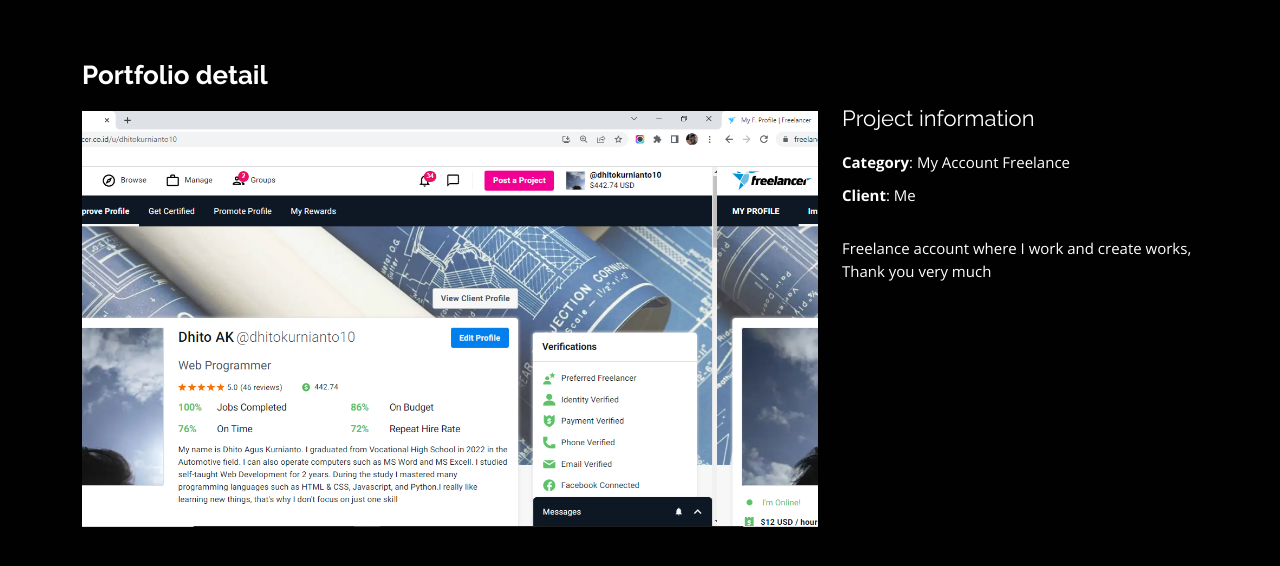
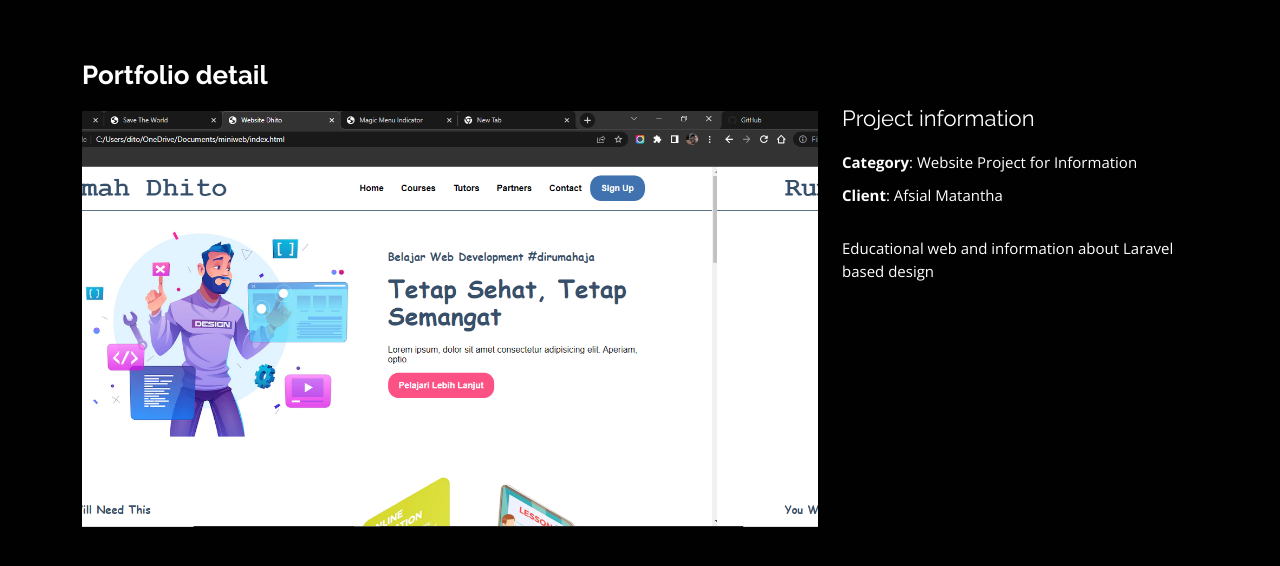
Before and after one commit to dhittss18/dhito-portofol.github.io, a plain HTML site: page portfolio-details-miniweb.html in a window 1280 px wide. Drawn offline with nearby package versions, Linux system fonts and the light colour scheme.

Commit message:
Update portfolio-details-miniweb.html

```diff
--- a/portfolio-details-miniweb.html
+++ b/portfolio-details-miniweb.html
@@ -52,7 +52,7 @@
               <div class="swiper-wrapper align-items-center">
 
                 <div class="swiper-slide">
-                  <img src="assets/img/Screenshot18.png" alt="" style="width: 740px!important">
+                  <img src="assets/img/miniweb.png" alt="" style="width: 740px!important">
                 </div>
 
               </div>
@@ -64,12 +64,12 @@
           <div class="col-lg-4 portfolio-info">
             <h3>Project information</h3>
             <ul>
-              <li><strong>Category</strong>: My Account Freelance</li>
-              <li><strong>Client</strong>: Me </li>
+              <li><strong>Category</strong>: Website Project for Information</li>
+              <li><strong>Client</strong>: Afsial Matantha </li>
             </ul>
 
             <p>
-              Freelance account where I work and create works, Thank you very much
+              Educational web and information about Laravel based design
             </p>
           </div>
 
```
